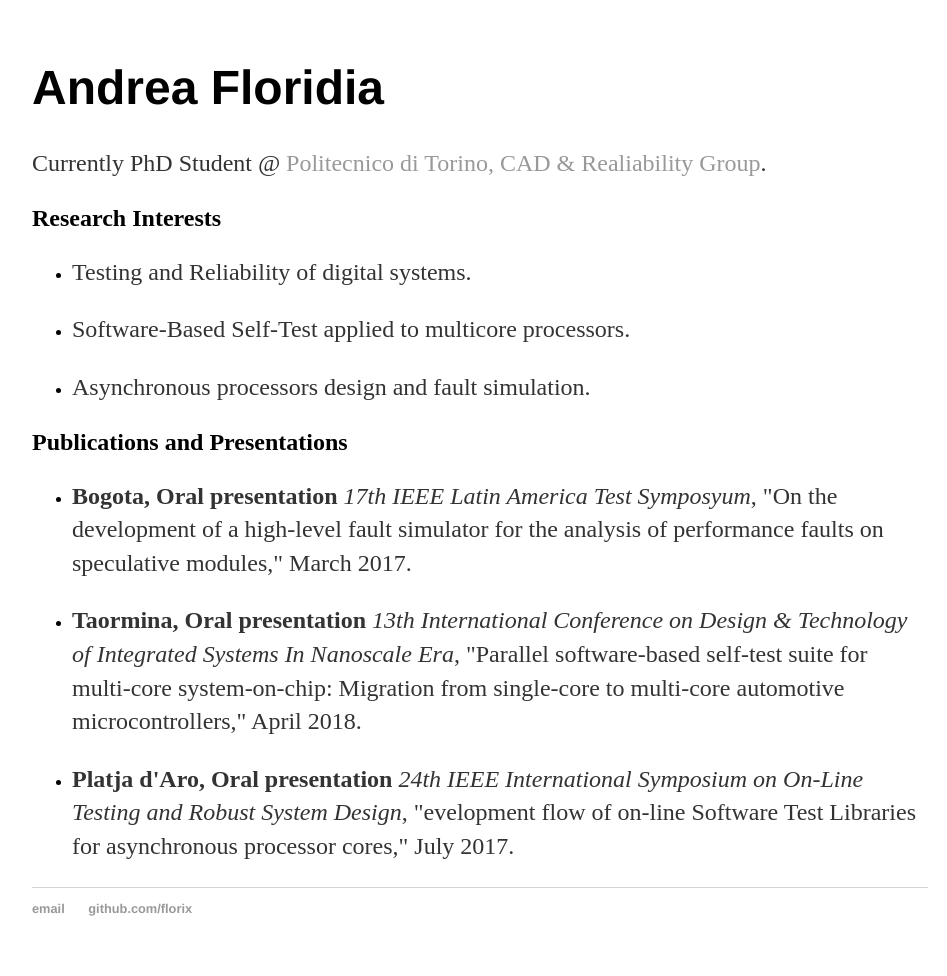
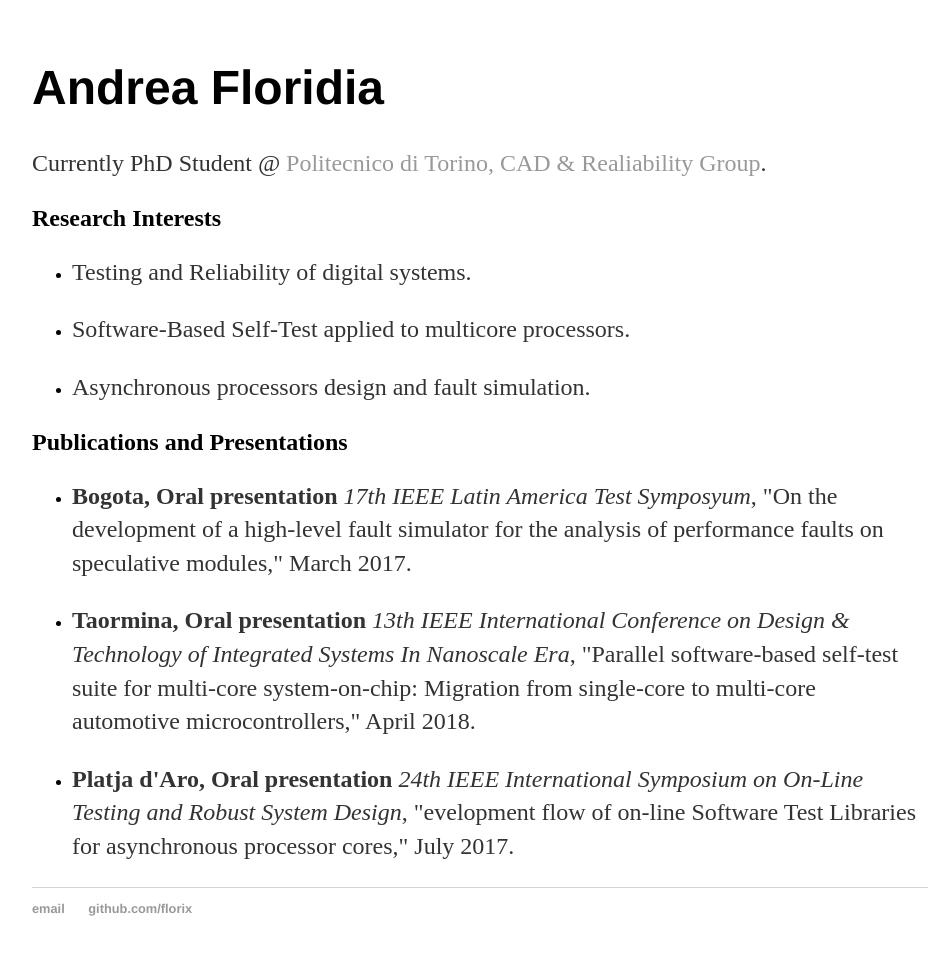
Before and after one commit to florix/florix.github.io, a Jekyll site: the page built from index.html, in a window 1280 px wide. Shown: the whole page, without its empty margins (160-1107 px from the left). Built offline with Jekyll 4.4.1, drawn with Linux system fonts in a browser that asks for light colours.

Commit message:
Update index.html

```diff
--- a/index.html
+++ b/index.html
@@ -18,7 +18,7 @@ title: Andrea Floridia Homepage
 	<h2>Publications and Presentations</h2>
 		<ul>
 		<li> <p><strong>Bogota, Oral presentation </strong> <em>17th IEEE Latin America Test Symposyum</em>, "On the development of a high-level fault simulator for the analysis of performance faults on speculative modules," March 2017.</p> </li>
-		<li> <p><strong>Taormina, Oral presentation </strong> <em> 13th International Conference on Design & Technology of Integrated Systems In Nanoscale Era</em>, "Parallel software-based self-test suite for multi-core system-on-chip: Migration from single-core to multi-core automotive microcontrollers," April 2018.</p> </li>
+		<li> <p><strong>Taormina, Oral presentation </strong> <em> 13th IEEE International Conference on Design & Technology of Integrated Systems In Nanoscale Era</em>, "Parallel software-based self-test suite for multi-core system-on-chip: Migration from single-core to multi-core automotive microcontrollers," April 2018.</p> </li>
 		<li> <p><strong>Platja d'Aro, Oral presentation </strong> <em>24th IEEE International Symposium on On-Line Testing and Robust System Design</em>, "evelopment flow of on-line Software Test Libraries for asynchronous processor cores," July 2017.</p> </li>
 		</ul>
 </div><!-- /.blurb -->
```
